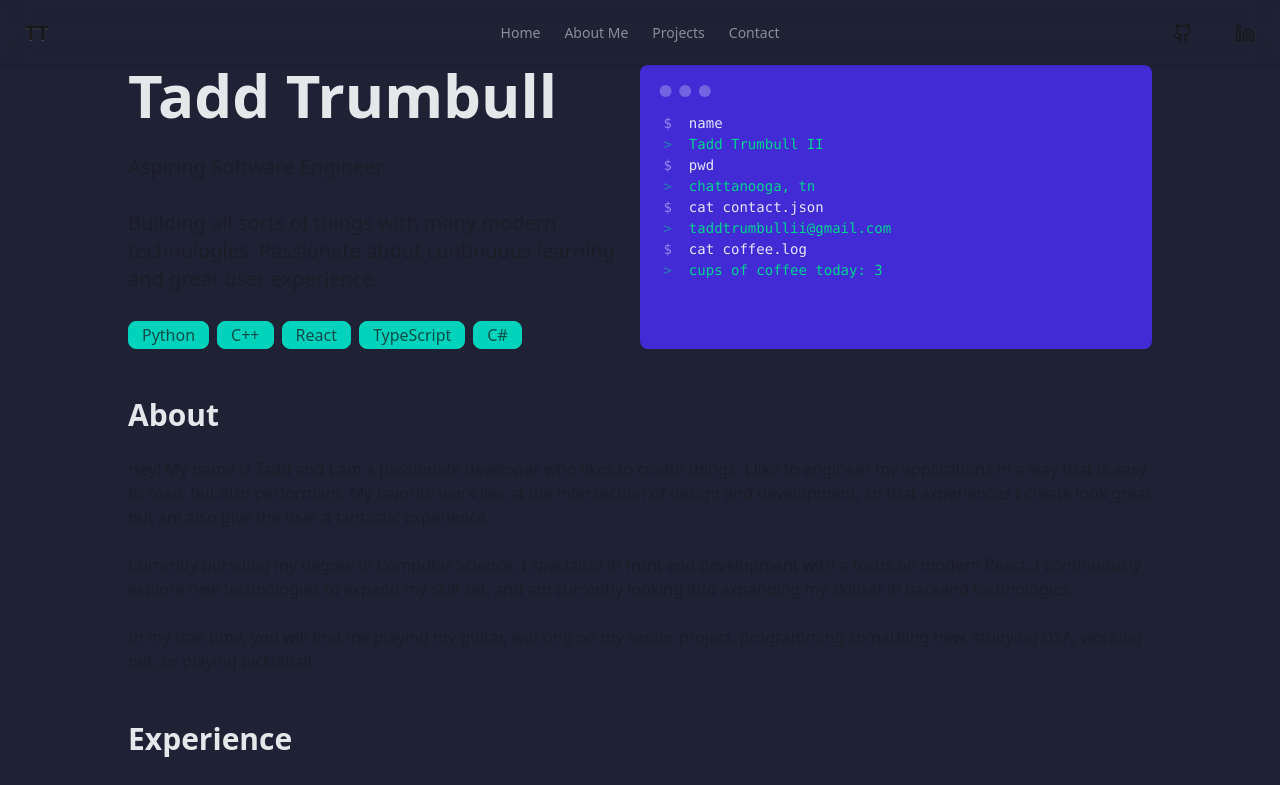
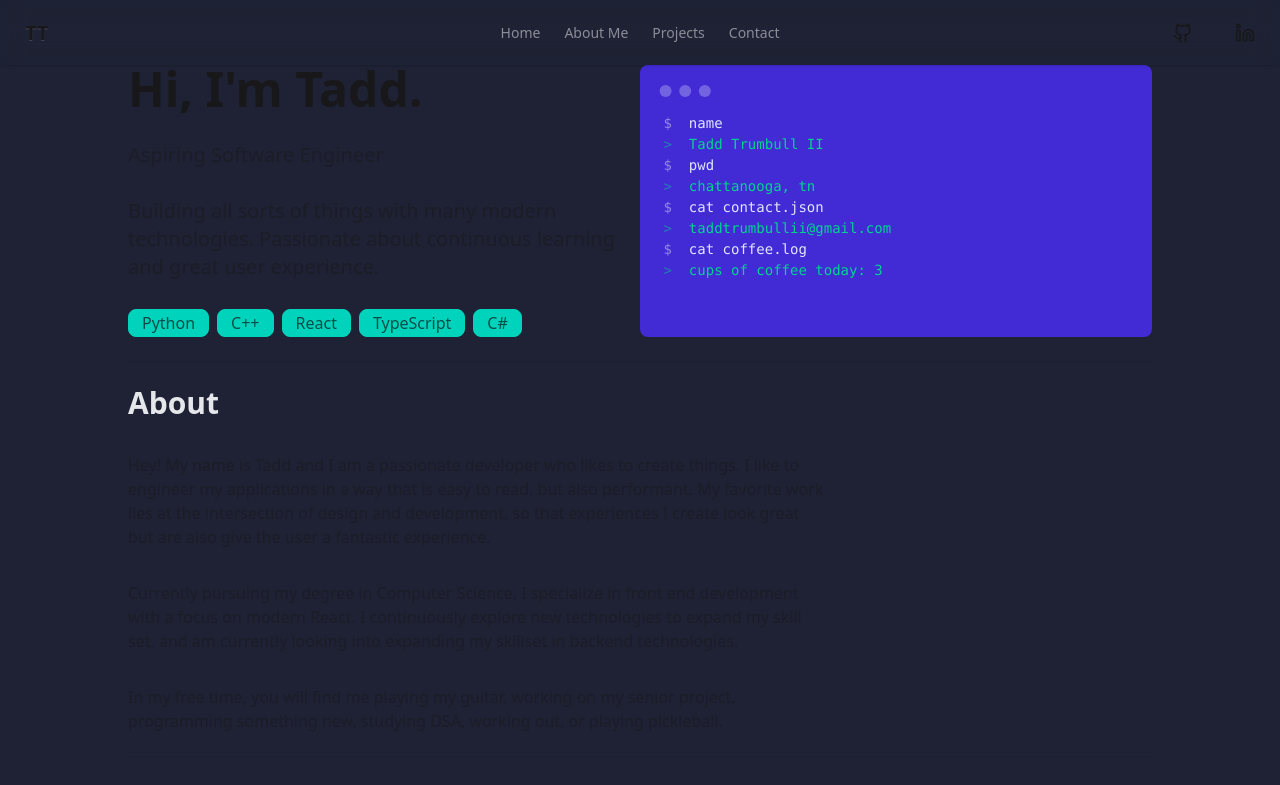
Before and after one commit to taddmtii/portfolio, a React (Vite) app: page / in a window 1280 px wide. Shown: the top 785 px of the page. Built offline with nearby package versions, Linux system fonts and the light colour scheme.

Commit message:
imported typewriter component, modified app structure and moved somethings around to make cleaner

```diff
--- a/package.json
+++ b/package.json
@@ -15,6 +15,7 @@
     "react": "^19.2.0",
     "react-dom": "^19.2.0",
     "react-router": "^7.11.0",
+    "react-simple-typewriter": "^5.0.1",
     "tailwindcss": "^4.1.18"
   },
   "devDependencies": {
--- a/src/App.tsx
+++ b/src/App.tsx
@@ -6,7 +6,6 @@ import { Divider } from "./components/Divider";
 import AboutMe from "./components/AboutMe";
 import Experience from "./components/Experience";
 import { TerminalCard } from "./components/TerminalCard";
-import ExperienceCard from "./components/ExperienceCard";
 
 function App() {
     return (
@@ -15,7 +14,7 @@ function App() {
                 <div className="sticky top-0 left-0 w-full">
                     <Header />
                 </div>
-                <div className="flex w-screen justify-center">
+                <div className="flex w-screen items-center justify-center">
                     <div className="flex flex-col w-[80vw] items-center">
                         <div className="flex flex-row">
                             <Hero />
@@ -24,29 +23,7 @@ function App() {
                         <Divider />
                         <AboutMe />
                         <Divider />
-                        <div className="flex flex-col gap-8">
-                            <Experience />
-                            <ExperienceCard
-                                dateRange="2025 - Present"
-                                positionName="Scholar Intern"
-                                company="Unum"
-                                description="Built data automation pipeline with Python and SQL to streamline business operations for 700+ users. Focused on extracting company data from Teradata and constructed several GraphQL queries."
-                                technologies={["Python", "SQL", "GraphQL"]}
-                            />
-                            <ExperienceCard
-                                dateRange="2024"
-                                positionName="Software Engineer Intern"
-                                company="Southern Adventist University"
-                                description="Reengineered an internal faculty planning tool using ASP.NET Core Blazor, modernizing both the backend architecture and UI/UX. Gained hands-on experience with full-stack development using C# and server-side rendering."
-                                technologies={[
-                                    "C#",
-                                    "ASP.NET",
-                                    "SQL",
-                                    "HTML",
-                                    "CSS",
-                                ]}
-                            />
-                        </div>
+                        <Experience />
                         <Divider />
                     </div>
                 </div>
--- a/src/components/AboutMe.tsx
+++ b/src/components/AboutMe.tsx
@@ -1,28 +1,31 @@
 export default function AboutMe() {
     return (
         <>
-            <div className="flex flex-col gap-6">
+            <div className="w-full">
+                <div className="flex flex-col gap-8 w-175">
                     <h1 className="font-bold text-3xl">About</h1>
                     <p className="opacity-50">
                         Hey! My name is Tadd and I am a passionate developer who
-                    likes to create things. I like to engineer my applications
-                    in a way that is easy to read, but also performant. My
-                    favorite work lies at the intersection of design and
-                    development, so that experiences I create look great but are
-                    also give the user a fantastic experience.
+                        likes to create things. I like to engineer my
+                        applications in a way that is easy to read, but also
+                        performant. My favorite work lies at the intersection of
+                        design and development, so that experiences I create
+                        look great but are also give the user a fantastic
+                        experience.
                     </p>
                     <p className="opacity-50">
                         Currently pursuing my degree in Computer Science, I
-                    specialize in front end development with a focus on modern
-                    React. I continuously explore new technologies to expand my
-                    skill set, and am currently looking into expanding my
-                    skillset in backend technologies.
+                        specialize in front end development with a focus on
+                        modern React. I continuously explore new technologies to
+                        expand my skill set, and am currently looking into
+                        expanding my skillset in backend technologies.
                     </p>
                     <p className="opacity-50">
-                    In my free time, you will find me playing my guitar, working
-                    on my senior project, programming something new, studying
-                    DSA, working out, or playing pickleball.
+                        In my free time, you will find me playing my guitar,
+                        working on my senior project, programming something new,
+                        studying DSA, working out, or playing pickleball.
                     </p>
+                </div>
             </div>
         </>
     );
--- a/src/components/Divider.tsx
+++ b/src/components/Divider.tsx
@@ -1,3 +1,7 @@
 export function Divider() {
-    return <div className="divider"></div>;
+    return (
+        <>
+            <div className="divider"></div>
+        </>
+    );
 }
--- a/src/components/Experience.tsx
+++ b/src/components/Experience.tsx
@@ -1,8 +1,24 @@
+import ExperienceCard from "./ExperienceCard";
+
 export default function Experience() {
     return (
         <>
-            <div className="flex flex-col">
+            <div className="flex flex-col gap-8">
                 <h1 className="font-bold text-3xl">Experience</h1>
+                <ExperienceCard
+                    dateRange="2025 - Present"
+                    positionName="Scholar Intern"
+                    company="Unum"
+                    description="Built data automation pipeline with Python and SQL to streamline business operations for 700+ users. Focused on extracting company data from Teradata and constructed several GraphQL queries."
+                    technologies={["Python", "SQL", "GraphQL"]}
+                />
+                <ExperienceCard
+                    dateRange="2024"
+                    positionName="Software Engineer Intern"
+                    company="Southern Adventist University"
+                    description="Reengineered an internal faculty planning tool using ASP.NET Core Blazor, modernizing both the backend architecture and UI/UX. Gained hands-on experience with full-stack development using C# and server-side rendering."
+                    technologies={["C#", "ASP.NET", "SQL", "HTML", "CSS"]}
+                />
             </div>
         </>
     );
--- a/src/components/Hero.tsx
+++ b/src/components/Hero.tsx
@@ -1,7 +1,16 @@
+import { Typewriter } from "react-simple-typewriter";
+
 export function Hero() {
     return (
         <div className="flex flex-col gap-7 w-lg h-lg">
-            <h1 className="font-bold text-6xl">Tadd Trumbull</h1>
+            <div className="font-bold text-5xl">
+                <Typewriter
+                    words={["Hi, I'm Tadd."]}
+                    cursor
+                    typeSpeed={125}
+                    cursorBlinking={true}
+                />
+            </div>
             <div>
                 <p className="text-xl opacity-50">Aspiring Software Engineer</p>
             </div>
```
Also changed, not shown: 1 other file (tests, documents, lock files or other folders). Lines whose indentation alone changed are shown as unchanged.
